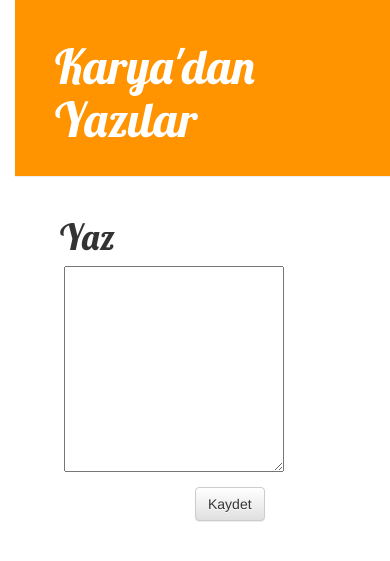
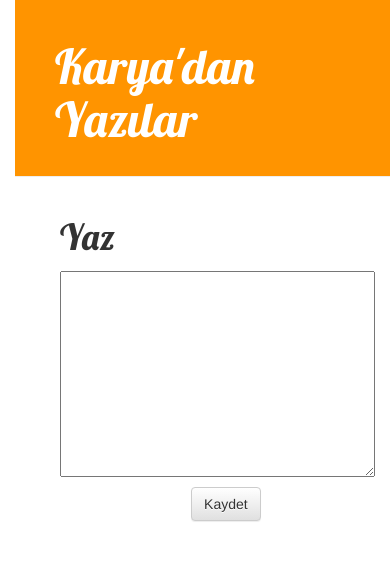
Before and after one commit to memmynn/my-first-blog, a Django app: page /yaz/ in a window 390 px wide. Shown: the top 561 px of the page. Run offline with Django 3.2, Linux system fonts and the light colour scheme; some libraries are stand-ins or nearby versions.

Commit message:
yeni düzeltme mobil

```diff
--- a/yazilar/static/css/yazilar.css
+++ b/yazilar/static/css/yazilar.css
@@ -28,6 +28,7 @@ body {
 
 .content {
     margin-left: 30px;
+    max-width: 800px;
 }
 
 
@@ -41,11 +42,11 @@ h1, h2, h3, h4 {
 
 .save {
     position:absolute;
-    left: 50%;
+    left: 49%;
 }
 
 .yazi-form textarea, .yazi-form input {
-    width: 70%;
+    width: 100%;
 }
 
 .top-menu, .top-menu:hover, .top-menu:visited {
@@ -57,7 +58,7 @@ h1, h2, h3, h4 {
 
 
 .yazi {
-    max-width: 780px;
+    max-width: 800px;
     margin-bottom: 80px;
 }
 
```
